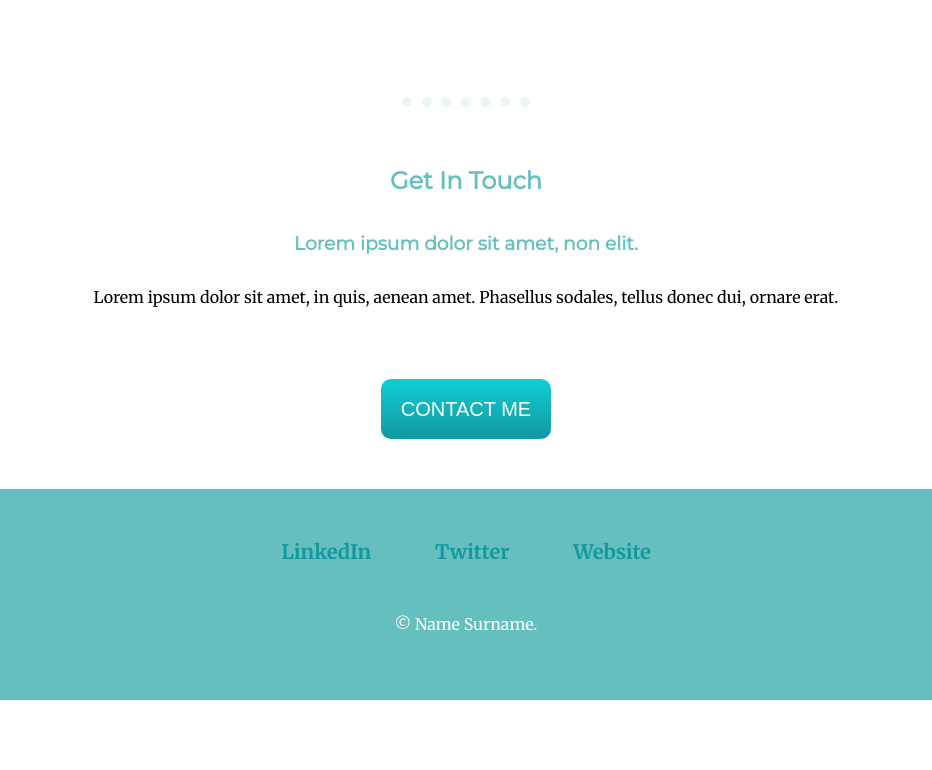
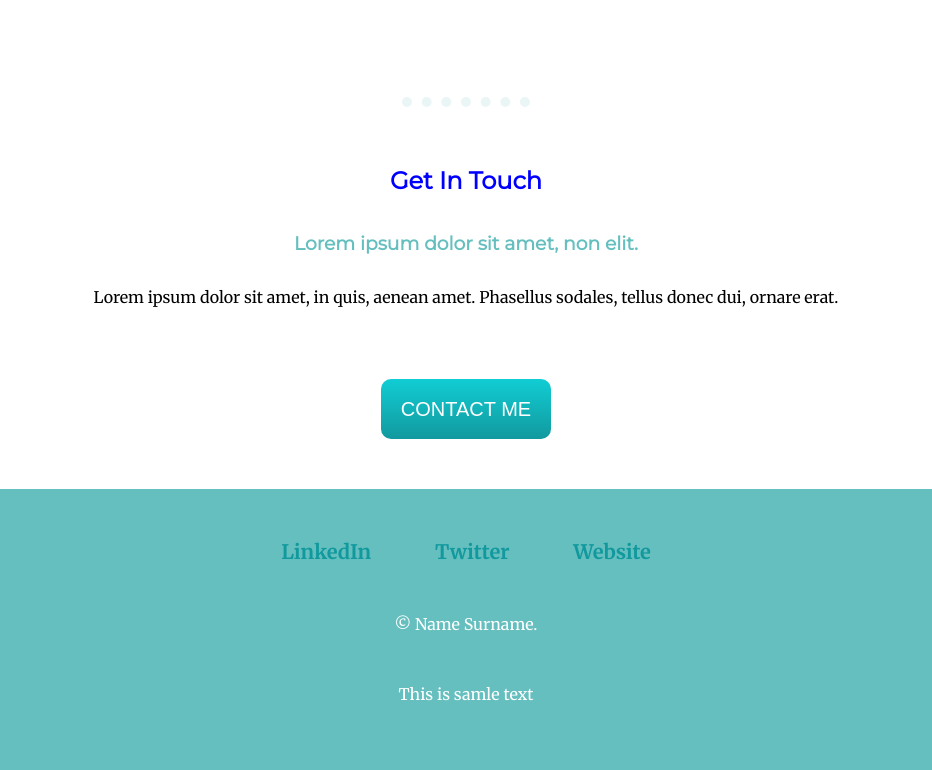
Before and after one commit to WheelyHog/Merging_branches, a plain HTML site: page index.html in a window 1280 px wide. Shown: the part 1870-2640 px from the top of the page, without its empty margins (174-1106 px from the left). Before the commit the page ends 2570 px from the top, so only its background shows below. Drawn offline with Linux system fonts and the light colour scheme.

Commit message:
change index.html and style.css

```diff
--- a/css/style.css
+++ b/css/style.css
@@ -6,14 +6,14 @@ body {
 }
 
 h1 {
-  color: #66bfbf;
+  color: blue;
   margin: 50px auto;
   font-family: 'Sacramento', cursive;
   font-size: 5rem;
 }
 
 h2 {
-  color: #66bfbf;
+  color: blue;
   font-family: 'Montserrat', sans-serif;
 }
 
--- a/index.html
+++ b/index.html
@@ -58,6 +58,7 @@
     <a class="footer-link" href="https://twitter.com/">Twitter</a>
     <a class="footer-link" href="https://www.appbrewery.co/">Website</a>
     <p>© Name Surname.</p>
+    <p>This is samle text</p>
   </div>
 </body>
 
```
